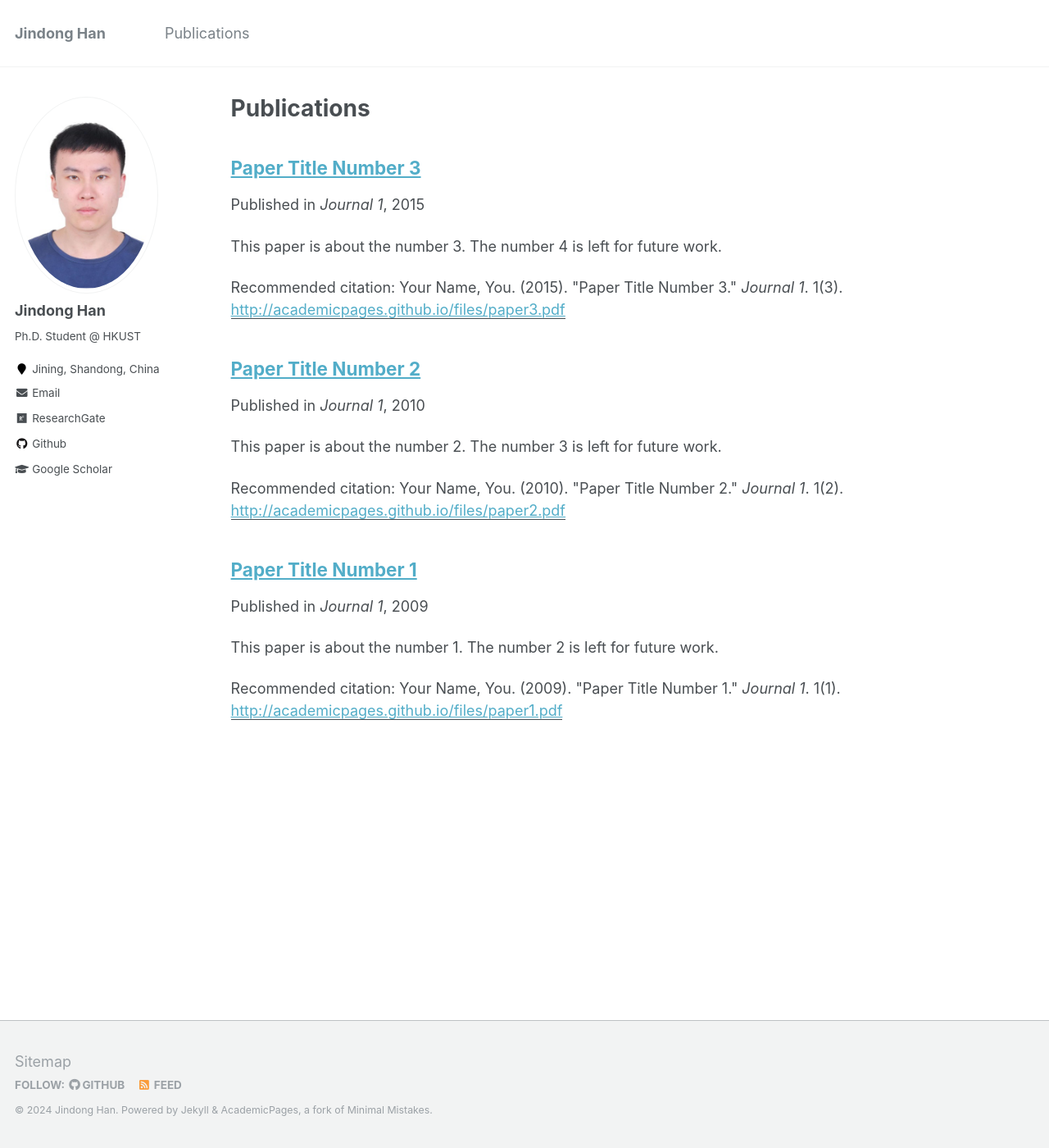
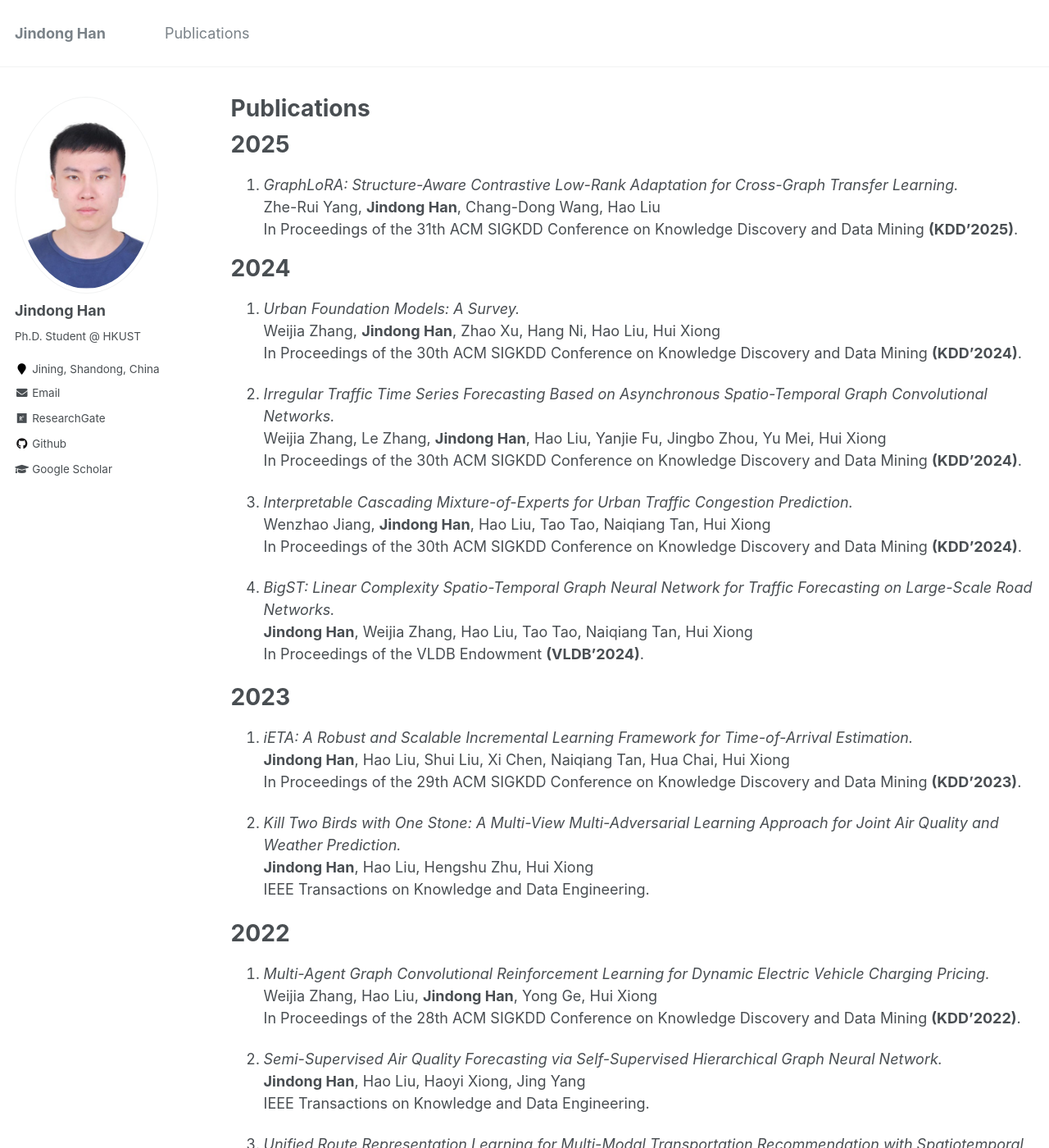
Before and after one commit to jhanao-hkust/jhanao-hkust.github.io, a Jekyll site: the page built from _pages/publications.md, in a window 1280 px wide and 1400 px high. Shown: the whole window at 82% size. Built offline with Jekyll 4.4.1, drawn with Linux system fonts in a browser that asks for light colours; some of the changed text lies outside the part shown.

Commit message:
Update publications.md

```diff
--- a/_pages/publications.md
+++ b/_pages/publications.md
@@ -4,13 +4,78 @@ title: "Publications"
 permalink: /publications/
 author_profile: true
 ---
-
-{% if author.googlescholar %}
-  You can also find my articles on <u><a href="{{author.googlescholar}}">my Google Scholar profile</a>.</u>
-{% endif %}
-
 {% include base_path %}
 
-{% for post in site.publications reversed %}
-  {% include archive-single.html %}
-{% endfor %}
+2025
+====
+1.  *GraphLoRA: Structure-Aware Contrastive Low-Rank Adaptation for Cross-Graph Transfer Learning.*  <br>
+Zhe-Rui Yang, **Jindong Han**, Chang-Dong Wang, Hao Liu<br>
+In Proceedings of the 31th ACM SIGKDD Conference on Knowledge Discovery and Data Mining **(KDD'2025)**.
+
+2024
+====
+1.  *Urban Foundation Models: A Survey.*  <br>
+Weijia Zhang, **Jindong Han**, Zhao Xu, Hang Ni, Hao Liu, Hui Xiong<br>
+In Proceedings of the 30th ACM SIGKDD Conference on Knowledge Discovery and Data Mining **(KDD'2024)**.
+
+1.  *Irregular Traffic Time Series Forecasting Based on Asynchronous Spatio-Temporal Graph Convolutional Networks.*  <br>
+Weijia Zhang, Le Zhang, **Jindong Han**, Hao Liu, Yanjie Fu, Jingbo Zhou, Yu Mei, Hui Xiong<br>
+In Proceedings of the 30th ACM SIGKDD Conference on Knowledge Discovery and Data Mining **(KDD'2024)**.
+
+1.  *Interpretable Cascading Mixture-of-Experts for Urban Traffic Congestion Prediction.*  <br>
+Wenzhao Jiang, **Jindong Han**, Hao Liu, Tao Tao, Naiqiang Tan, Hui Xiong<br>
+In Proceedings of the 30th ACM SIGKDD Conference on Knowledge Discovery and Data Mining **(KDD'2024)**.
+
+1.  *BigST: Linear Complexity Spatio-Temporal Graph Neural Network for Traffic Forecasting on Large-Scale Road Networks.*  <br>
+**Jindong Han**, Weijia Zhang, Hao Liu, Tao Tao, Naiqiang Tan, Hui Xiong<br>
+In Proceedings of the VLDB Endowment **(VLDB'2024)**.
+
+2023
+====
+1.  *iETA: A Robust and Scalable Incremental Learning Framework for Time-of-Arrival Estimation.*  <br>
+**Jindong Han**, Hao Liu, Shui Liu, Xi Chen, Naiqiang Tan, Hua Chai, Hui Xiong<br>
+In Proceedings of the 29th ACM SIGKDD Conference on Knowledge Discovery and Data Mining **(KDD'2023)**.
+
+1.  *Kill Two Birds with One Stone: A Multi-View Multi-Adversarial Learning Approach for Joint Air Quality and Weather Prediction.*  <br>
+**Jindong Han**, Hao Liu, Hengshu Zhu, Hui Xiong<br>
+IEEE Transactions on Knowledge and Data Engineering.
+
+2022
+====
+1.  *Multi-Agent Graph Convolutional Reinforcement Learning for Dynamic Electric Vehicle Charging Pricing.*  <br>
+Weijia Zhang, Hao Liu, **Jindong Han**, Yong Ge, Hui Xiong<br>
+In Proceedings of the 28th ACM SIGKDD Conference on Knowledge Discovery and Data Mining **(KDD'2022)**.
+
+1.  *Semi-Supervised Air Quality Forecasting via Self-Supervised Hierarchical Graph Neural Network.*  <br>
+**Jindong Han**, Hao Liu, Haoyi Xiong, Jing Yang<br>
+IEEE Transactions on Knowledge and Data Engineering.
+
+1.  *Unified Route Representation Learning for Multi-Modal Transportation Recommendation with Spatiotemporal Pre-Training.*  <br>
+Hao Liu, **Jindong Han**, Yanjie Fu, Yanyan Li, Kai Chen, Hui Xiong<br>
+The VLDB Journal.
+
+2021
+====
+1.  *Joint Air Quality and Weather Prediction Based on Multi-Adversarial Spatiotemporal Networks.*  <br>
+**Jindong Han**, Hao Liu, Hengshu Zhu, Hui Xiong, Dejing Dou<br>
+In Proceedings of the Thirty-Fifth AAAI Conference on Artificial Intelligence **(AAAI'2021)**.
+
+1.  *Multi-Modal Transportation Recommendation with Unified Route Representation Learning.*  <br>
+Hao Liu, **Jindong Han**, Yanjie Fu, Jingbo Zhou, Xinjiang Lu, Hui Xiong<br>
+In Proceedings of the VLDB Endowment **(VLDB'2021)**.
+
+2020
+====
+1.  *Incorporating Multi-Source Urban Data for Personalized and Context-Aware Multi-Modal Transportation Recommendation.*  <br>
+Hao Liu, Yongxin Tong, **Jindong Han**, Panpan Zhang, Xinjiang Lu, Hui Xiong<br>
+IEEE Transactions on Knowledge and Data Engineering.
+
+1.  *Adversarial Transfer Learning for Deep Learning Based Automatic Modulation Classification.*  <br>
+Ke Bu, Yuan He, Xiaojun Jing, **Jindong Han**<br>
+IEEE Signal Processing Letters.
+
+2019
+====
+1.  *GraphConvLSTM: Spatiotemporal Learning for Activity Recognition with Wearable Sensors.*  <br>
+**Jindong Han**, Yuan He, Juan Liu, Qianqian Zhang, Xiaojun Jing<br>
+IEEE Signal Processing Letters.
```
